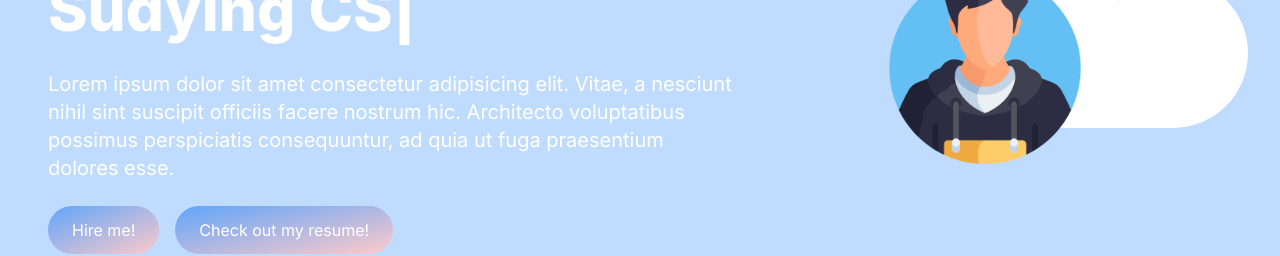
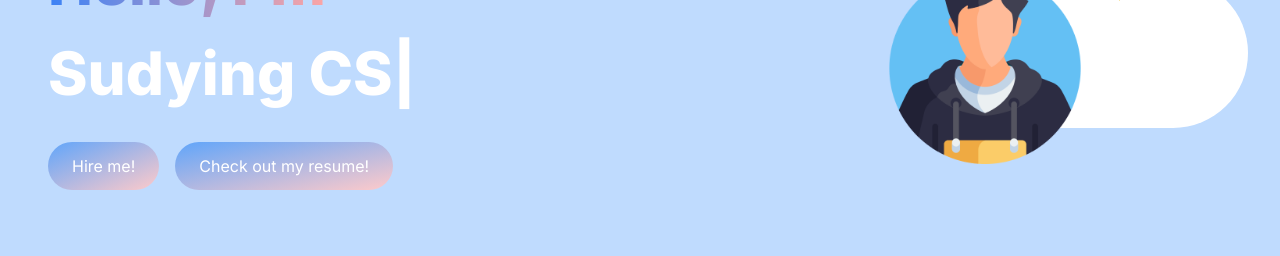
Before and after one commit to OfflineGiraffe/Portfolio, a Next.js app: page / in a window 1280 px wide. Shown: the part 248-504 px from the top of the page. Built offline with nearby package versions, Linux system fonts and the light colour scheme.

Commit message:
third commit

```diff
--- a/app/components/HeroSection.jsx
+++ b/app/components/HeroSection.jsx
@@ -16,13 +16,13 @@ const HeroSection = () => {
           className='col-span-7 place-self-center text-center sm:text-left justify-self-start'>
             <h1 className='text-white mb-4 text-4xl sm:text-5xl lg:text-6xl lg:leading-normal font-extrabold'>
               <span className='text-transparent bg-clip-text bg-gradient-to-r from-primary-500 to-secondary-300'>
-                Hello, I'm{" "}
+                Hello, I'm
                 </span>
                 <br></br>
                 <ExampleComponent/>
             </h1>
             <p className='text-[white] text-base sm:text-lg mb-6 lg:text-xl'>
-              Lorem ipsum dolor sit amet consectetur adipisicing elit. Vitae, a nesciunt nihil sint suscipit officiis facere nostrum hic. Architecto voluptatibus possimus perspiciatis consequuntur, ad quia ut fuga praesentium dolores esse.
+
             </p>
 
           <div>
```
